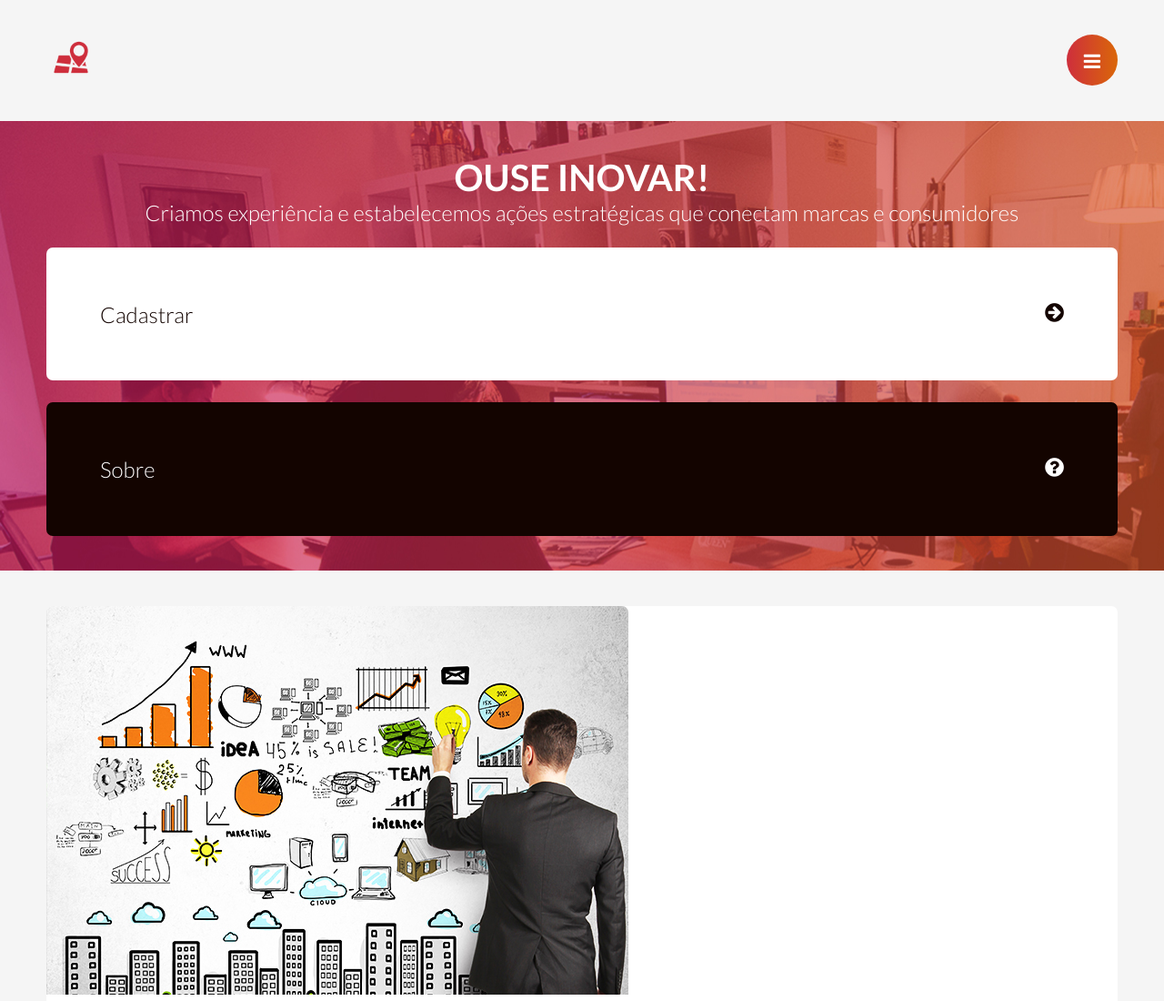
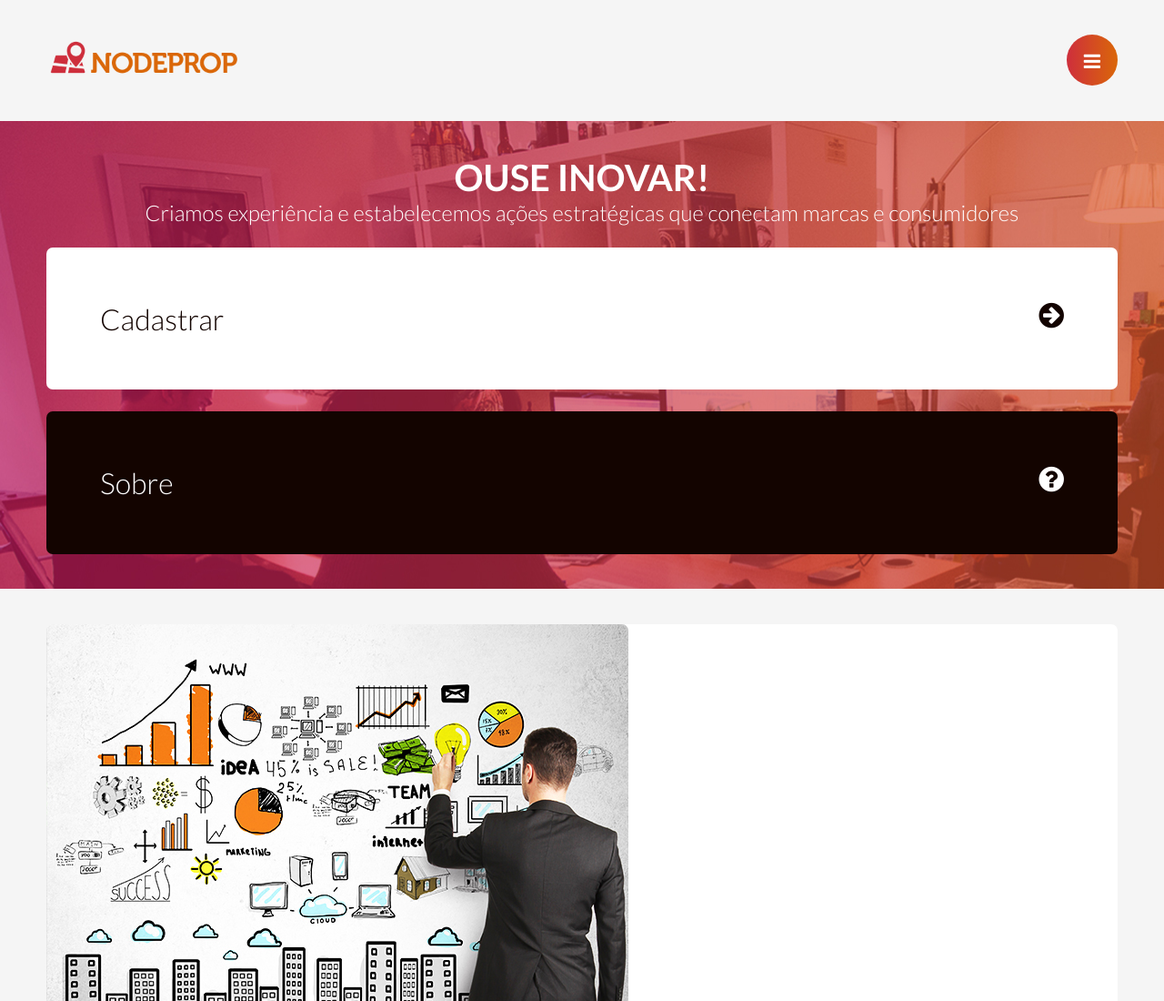
Before and after one commit to wesleyanjosz/Nodepro, a website: page index.html in a window 1280 px wide. Shown: the top 1100 px of the page at 91% size. Drawn offline with nearby package versions, Linux system fonts and the light colour scheme.

Commit message:
feat - breakpoints media query css

```diff
--- a/css/style.css
+++ b/css/style.css
@@ -240,3 +240,16 @@ img {
     margin-top: 2%;
     color: rgba(255, 255, 255, 0.7);
 }
+
+/* mobile first */
+/* small devices */
+@media screen and (min-width: 480px) {
+    .logo {
+        width: 214px;
+        background: url('../images/logo.png') center center/214px no-repeat;
+    }
+
+    .btn {
+        font-size: 2em;
+    }
+}
```
